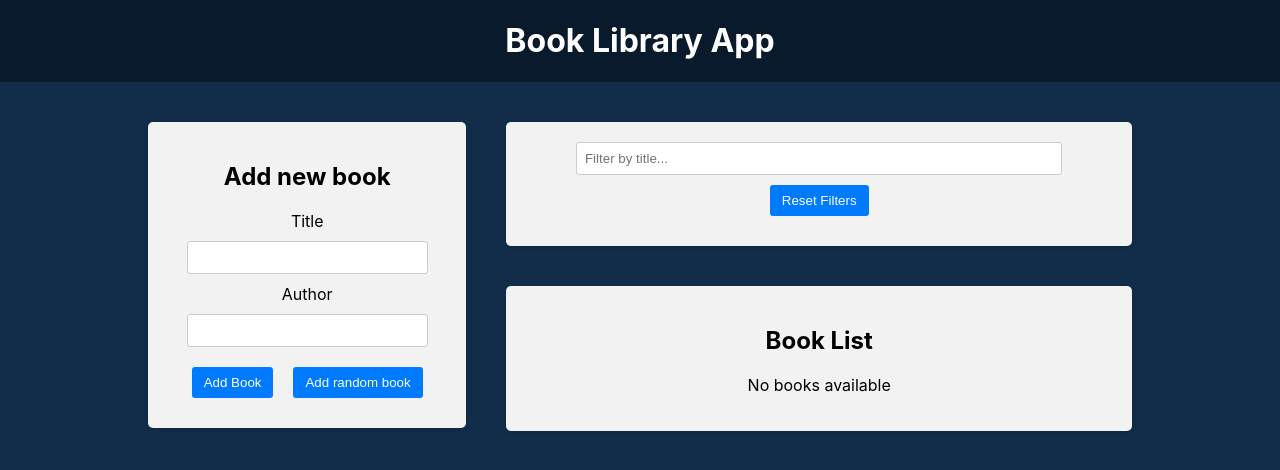
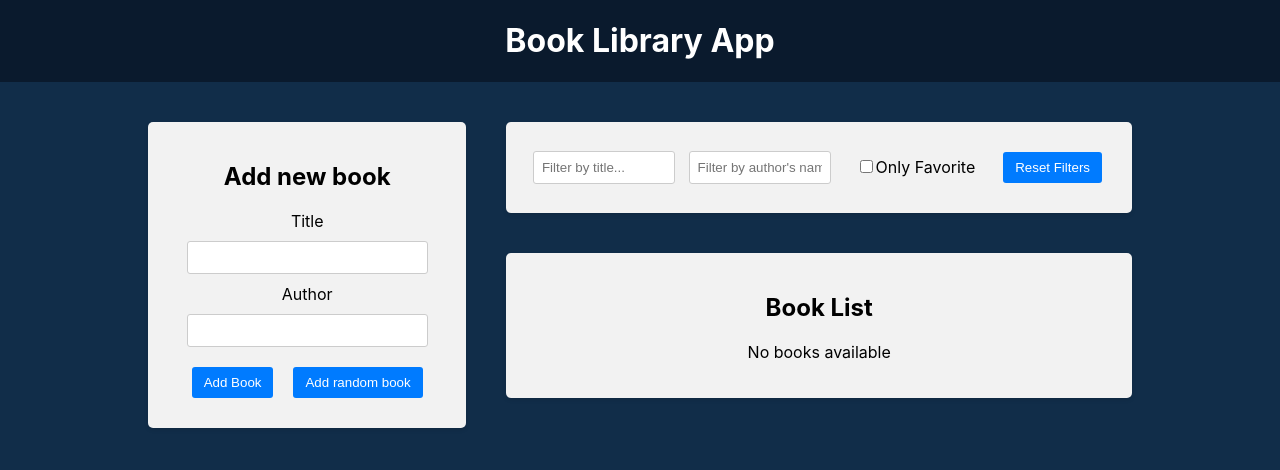
Before and after one commit to BohdanKoleiko/react-projects, a React (Create React App) app in the folder 30-react-redux/frontend/: page / in a window 1280 px wide. Shown: the top 470 px of the page. Built offline with nearby package versions, Linux system fonts and the light colour scheme.

Commit message:
Favorite checkbox filter

```diff
--- a/30-react-redux/frontend/src/components/BookList/BookList.js
+++ b/30-react-redux/frontend/src/components/BookList/BookList.js
@@ -1,12 +1,18 @@
 import { useSelector, useDispatch } from "react-redux";
 import { deleteBook, toggleFavorite } from "../../redux/books/actionCreators";
 import { BsBookmarkStar, BsBookmarkStarFill } from "react-icons/bs";
-import { selectTitleFilter } from "../../redux/slices/filterSlice";
+import {
+   selectTitleFilter,
+   selectAuthorNameFilter,
+   selectOnlyFavoriteFilter,
+} from "../../redux/slices/filterSlice";
 import "./BookList.css";
 
 const BookList = () => {
    const books = useSelector((state) => state.books);
    const titleFilter = useSelector(selectTitleFilter);
+   const authorFilter = useSelector(selectAuthorNameFilter);
+   const favoriteFilter = useSelector(selectOnlyFavoriteFilter);
    const dispatch = useDispatch();
 
    const handleDeleteBook = (bookID) => {
@@ -17,9 +23,11 @@ const BookList = () => {
       dispatch(toggleFavorite(bookID));
    };
 
-   const filteredeBooks = books.filter((book) => {
+   const filteredBooks = books.filter((book) => {
       const matchesTitle = book.title.toLowerCase().includes(titleFilter.toLowerCase());
-      return matchesTitle;
+      const matchesAuthor = book.author.toLowerCase().includes(authorFilter.toLowerCase());
+      const matchesFavorite = favoriteFilter ? book.isFavorite : true;
+      return matchesTitle && matchesAuthor && matchesFavorite;
    });
 
    return (
@@ -29,7 +37,7 @@ const BookList = () => {
             <p>No books available</p>
          ) : (
             <ul>
-               {filteredeBooks.map((book, i) => (
+               {filteredBooks.map((book, i) => (
                   <li className="" key={book.id}>
                      <div className="book-info">
                         {++i}. {book.title} by <strong>{book.author}</strong>
--- a/30-react-redux/frontend/src/components/Filter/Filter.js
+++ b/30-react-redux/frontend/src/components/Filter/Filter.js
@@ -1,17 +1,37 @@
 import { useDispatch, useSelector } from "react-redux";
-import { setTitleFilter, selectTitleFilter, resetFilters } from "../../redux/slices/filterSlice";
+import {
+   setTitleFilter,
+   setAuthorFilter,
+   setOnlyFavoriteFilter,
+   selectTitleFilter,
+   selectAuthorNameFilter,
+   selectOnlyFavoriteFilter,
+   resetFilters,
+} from "../../redux/slices/filterSlice";
 import "./Filter.css";
 
 const Filter = () => {
    const dispatch = useDispatch();
    const titleFilter = useSelector(selectTitleFilter);
+   const authorFilter = useSelector(selectAuthorNameFilter);
+   const onlyFavoriteFilter = useSelector(selectOnlyFavoriteFilter);
+
+   console.log(authorFilter);
 
    const handleTitleFilterChange = (e) => {
       dispatch(setTitleFilter(e.target.value));
    };
 
+   const handleAuthorFilterChange = (e) => {
+      dispatch(setAuthorFilter(e.target.value));
+   };
+
    const handleButtonReset = () => {
       dispatch(resetFilters());
+   };
+
+   const handleOnlyFavoriteFilterChange = () => {
+      dispatch(setOnlyFavoriteFilter());
    };
 
    return (
@@ -24,10 +44,28 @@ const Filter = () => {
                   value={titleFilter}
                   onChange={handleTitleFilterChange}
                />
-               <button type="button" onClick={handleButtonReset}>
-                  Reset Filters
-               </button>
             </div>
+            <div className="filter-group">
+               <input
+                  type="text"
+                  placeholder="Filter by author's name..."
+                  value={authorFilter}
+                  onChange={handleAuthorFilterChange}
+               />
+            </div>
+            <div className="filter-group">
+               <label>
+                  <input
+                     type="checkbox"
+                     checked={onlyFavoriteFilter}
+                     onChange={handleOnlyFavoriteFilterChange}
+                  />
+                  <span>Only Favorite</span>
+               </label>
+            </div>
+            <button type="button" onClick={handleButtonReset}>
+               Reset Filters
+            </button>
          </div>
       </div>
    );
--- a/30-react-redux/frontend/src/redux/slices/filterSlice.js
+++ b/30-react-redux/frontend/src/redux/slices/filterSlice.js
@@ -2,13 +2,25 @@ import { createSlice } from "@reduxjs/toolkit";
 
 const initialState = {
    title: "",
+   author: "",
+   onlyFavorite: false,
 };
 
 const filterSlice = createSlice({
    name: "filter",
    reducers: {
       setTitleFilter: (state, action) => {
-         return { ...state, title: action.payload };
+         // I can mutate state thanks to Immer library
+         state.title = action.payload;
+
+         // But if I want I can use oldfeshen style
+         // return {...state, title: action.payload}
+      },
+      setAuthorFilter: (state, action) => {
+         state.author = action.payload;
+      },
+      setOnlyFavoriteFilter: (state) => {
+         state.onlyFavorite = !state.onlyFavorite;
       },
       resetFilters: () => {
          return initialState;
@@ -17,8 +29,11 @@ const filterSlice = createSlice({
    initialState,
 });
 
-export const { setTitleFilter, resetFilters } = filterSlice.actions;
+export const { setTitleFilter, setAuthorFilter, setOnlyFavoriteFilter, resetFilters } =
+   filterSlice.actions;
 
 export const selectTitleFilter = (state) => state.filter.title;
+export const selectAuthorNameFilter = (state) => state.filter.author;
+export const selectOnlyFavoriteFilter = (state) => state.filter.onlyFavorite;
 
 export default filterSlice.reducer;
```
Also changed, not shown: 30-react-redux/frontend/src/App.css (line endings or trailing spaces).
